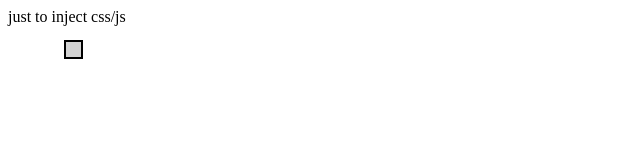
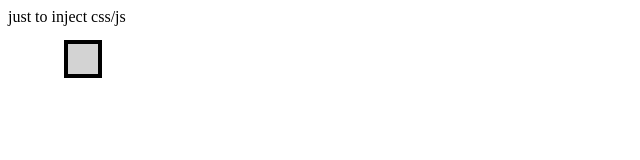
Before and after one commit to womarazi/ext, a plain HTML site: page index.html in a window 1280 px wide. Shown: the whole page, without its empty margins (0-640 px from the left). Drawn offline with Linux system fonts and the light colour scheme.

Commit message:
Update ext.css

```diff
--- a/ext.css
+++ b/ext.css
@@ -3,10 +3,10 @@
   position: absolute;
   left: 5vw;
   top: 5vh;
-  width: 15px;
-  height: 15px;
+  width: 30px;
+  height: 30px;
   background: lightgray;
-  border: 2px solid black;
+  border: 4px solid black;
 }
 
 .extmain:hover{
```
